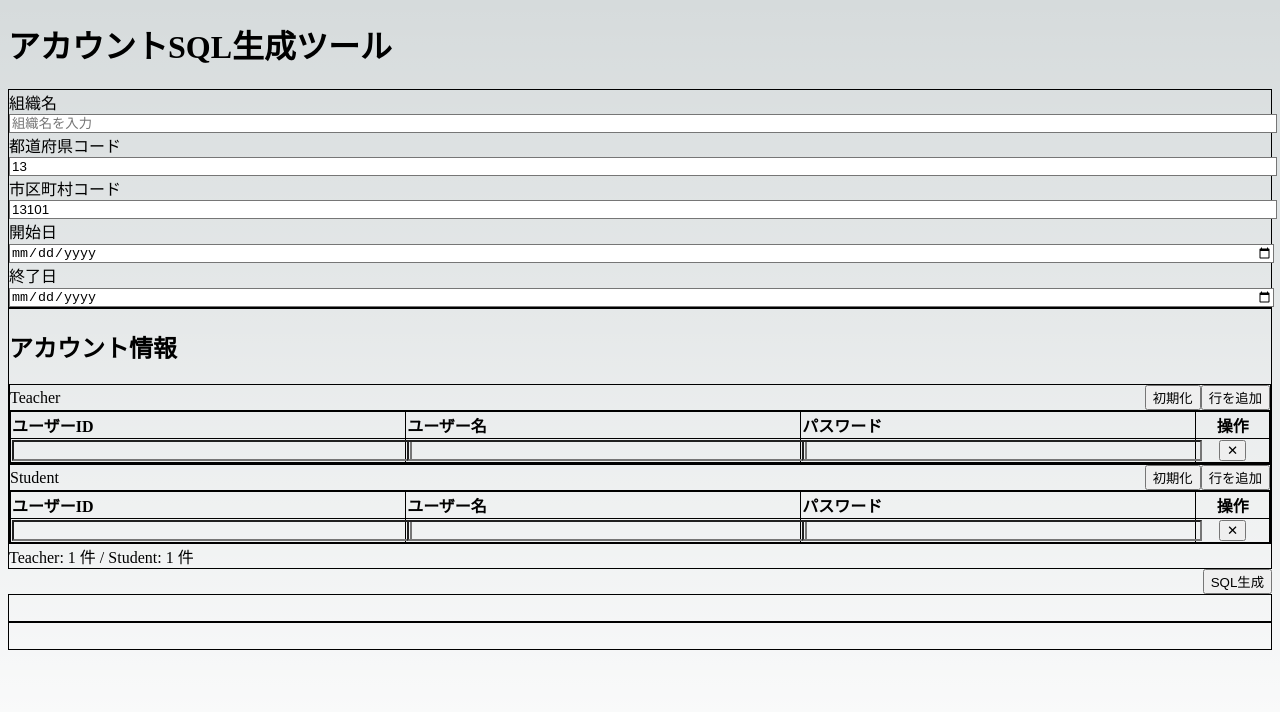
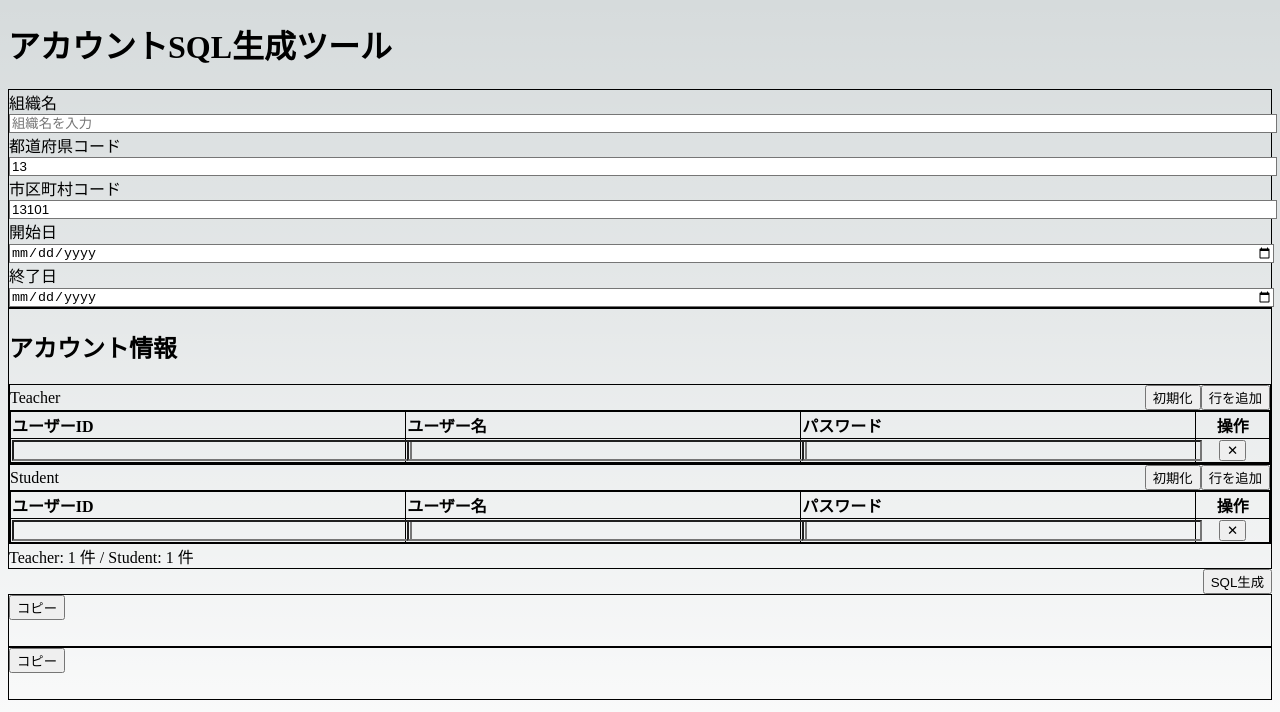
Before and after one commit to ot-nemoto/account-sql-generator, a Next.js app: page / in a window 1280 px wide. Shown: the top 712 px of the page. Built offline with nearby package versions, Linux system fonts and the light colour scheme.

Commit message:
feat: add clipboard copy functionality for generated SQL and member SQL

```diff
--- a/src/app/page.tsx
+++ b/src/app/page.tsx
@@ -21,6 +21,8 @@ export default function Home() {
   const [studentRows, setStudentRows] = useState<AccountData[]>([]);
   const [generatedSQL, setGeneratedSQL] = useState("");
   const [generatedMemberSQL, setGeneratedMemberSQL] = useState("");
+  const [copiedUsers, setCopiedUsers] = useState(false);
+  const [copiedMembers, setCopiedMembers] = useState(false);
 
   const handleDataChange = (teacher: AccountData[], student: AccountData[]) => {
     setTeacherRows(teacher);
@@ -87,6 +89,25 @@ export default function Home() {
     });
 
     setGeneratedMemberSQL(membersSql || "-- No members found");
+  };
+
+  const copyToClipboard = async (text: string, which: "users" | "members") => {
+    try {
+      await navigator.clipboard.writeText(text || "");
+      if (which === "users") {
+        setCopiedUsers(true);
+        setTimeout(() => setCopiedUsers(false), 2000);
+      } else {
+        setCopiedMembers(true);
+        setTimeout(() => setCopiedMembers(false), 2000);
+      }
+    } catch (err) {
+      // best-effort: log and do nothing else
+      // clipboard might be unavailable in some environments
+      // fallback could be implemented if needed
+      // eslint-disable-next-line no-console
+      console.error("copy failed", err);
+    }
   };
 
   // no custom uppercase processing — let sql-formatter decide
@@ -223,6 +244,20 @@ export default function Home() {
 
       <div className="max-w-7xl mx-auto mt-6">
         <div className="bg-white rounded-lg border p-4">
+          <div className="flex items-start justify-between mb-2">
+            <div className="flex items-center gap-2">
+              <button
+                type="button"
+                onClick={() => copyToClipboard(generatedSQL, "users")}
+                className="px-3 py-1 bg-blue-600 text-white rounded-md shadow hover:bg-blue-700 focus:outline-none focus:ring-2 focus:ring-blue-500"
+              >
+                コピー
+              </button>
+              {copiedUsers && (
+                <div className="text-sm text-green-600">コピーしました</div>
+              )}
+            </div>
+          </div>
           <pre className="whitespace-pre-wrap text-sm bg-gray-50 p-3 rounded h-64 overflow-auto">
             {generatedSQL}
           </pre>
@@ -231,6 +266,20 @@ export default function Home() {
 
       <div className="max-w-7xl mx-auto mt-6">
         <div className="bg-white rounded-lg border p-4">
+          <div className="flex items-start justify-between mb-2">
+            <div className="flex items-center gap-2">
+              <button
+                type="button"
+                onClick={() => copyToClipboard(generatedMemberSQL, "members")}
+                className="px-3 py-1 bg-blue-600 text-white rounded-md shadow hover:bg-blue-700 focus:outline-none focus:ring-2 focus:ring-blue-500"
+              >
+                コピー
+              </button>
+              {copiedMembers && (
+                <div className="text-sm text-green-600">コピーしました</div>
+              )}
+            </div>
+          </div>
           <pre className="whitespace-pre-wrap text-sm bg-gray-50 p-3 rounded h-64 overflow-auto">
             {generatedMemberSQL}
           </pre>
```
